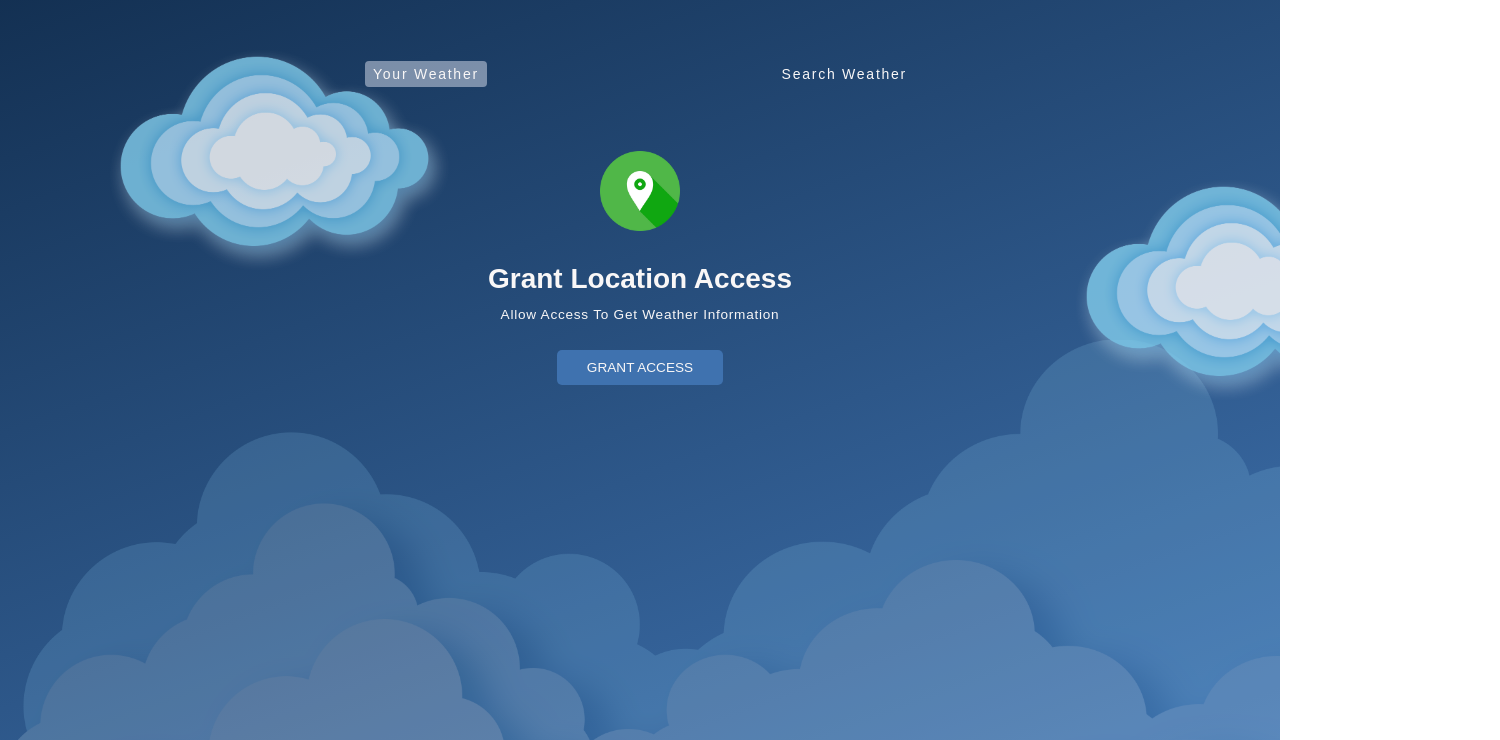
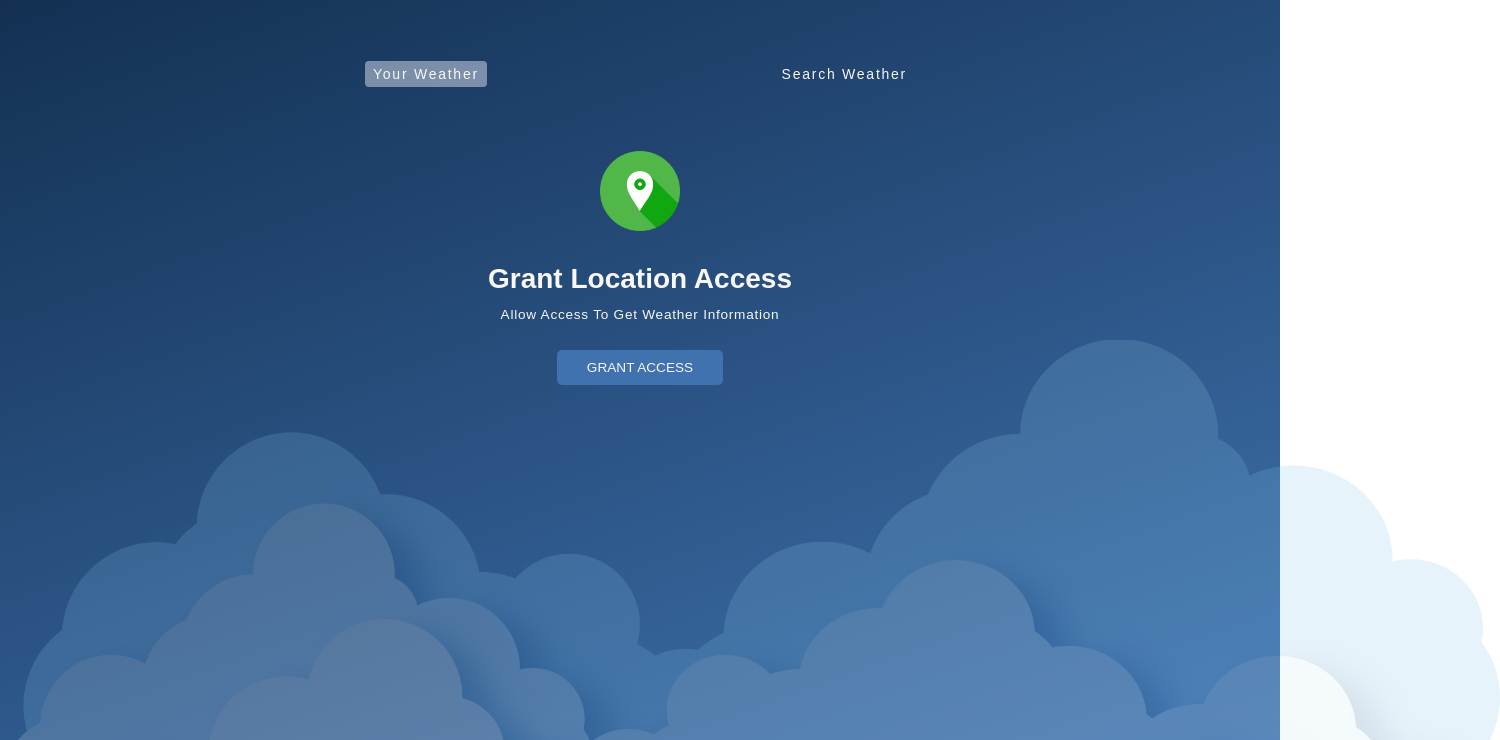
Before and after one commit to Sktiwary9122/weather-app, a plain HTML site: page index.html in a window 1280 px wide. Shown: the part 60-800 px from the top of the page, 1500 px wide, since content can reach past the window. Drawn offline with Linux system fonts and the light colour scheme.

Commit message:
all fixed

```diff
--- a/index.html
+++ b/index.html
@@ -4,21 +4,14 @@
     <meta charset="UTF-8">
     <meta http-equiv="X-UA-Compatible" content="IE=edge">
     <meta name="viewport" content="width=device-width, initial-scale=1.0">
-    <title>Document</title>
+    <title>Weather App</title>
+    <link rel="icon" href="./assets/Lovepik_com-380128522-clouds-paper-cut-wind-a-bank-of-clouds-cutting-mountain.png">
     <link rel="stylesheet" href="styles.css">
 </head>
 <body>
 
     <div class="wrapper">
-        <div>
-            <img src="./assets/Lovepik_com-401124514-paper-cut-style-cloud.png" alt="" class="img1" width="1500px" height="400px">
-        </div>
-        <div class="img2">
-            <img src="./assets/Lovepik_com-380128522-clouds-paper-cut-wind-a-bank-of-clouds-cutting-mountain.png" alt=""  width="400x">
-        </div>
-        <div class="img3">
-            <img src="./assets/Lovepik_com-380128522-clouds-paper-cut-wind-a-bank-of-clouds-cutting-mountain.png" alt=""  width="400px">
-        </div>
+
         <h1>Weather App</h1>
 
         <div class="tab-container">
@@ -104,6 +97,10 @@
         </div>
 
 
+        </div>
+        <div>
+            <img src="./assets/Lovepik_com-401124514-paper-cut-style-cloud.png" alt="" class="img1" width="1500px" height="400px">
+        </div>
     </div>
 
 
--- a/styles.css
+++ b/styles.css
@@ -15,15 +15,21 @@
     width: 100vw;
     height: 100vh;
     color: var(--colorLight2);
-    background-image: linear-gradient(160deg, #112d4e 0%, #3f72af 100%);
+    background: linear-gradient(160deg, #112d4e 0%, #3f72af 100%);
+    /* background-image: url(./assets/Lovepik_com-401124514-paper-cut-style-cloud.png); */
     overflow-x: hidden;
+    overflow-y: scroll;
+    /* z-index: 10; */
 
 }
+
+
 .img1{
     position: absolute;
     object-fit: cover;
     bottom:0px;
     opacity: 20%;
+    /* z-index: 5; */
 }
 .img2{
     position: absolute;
@@ -95,6 +101,7 @@ h1{
     cursor: pointer;
     padding:10px 30px ;
     margin-bottom: 20px;
+    z-index: 5;
 }
 .sub-container{
     display: flex;
```
